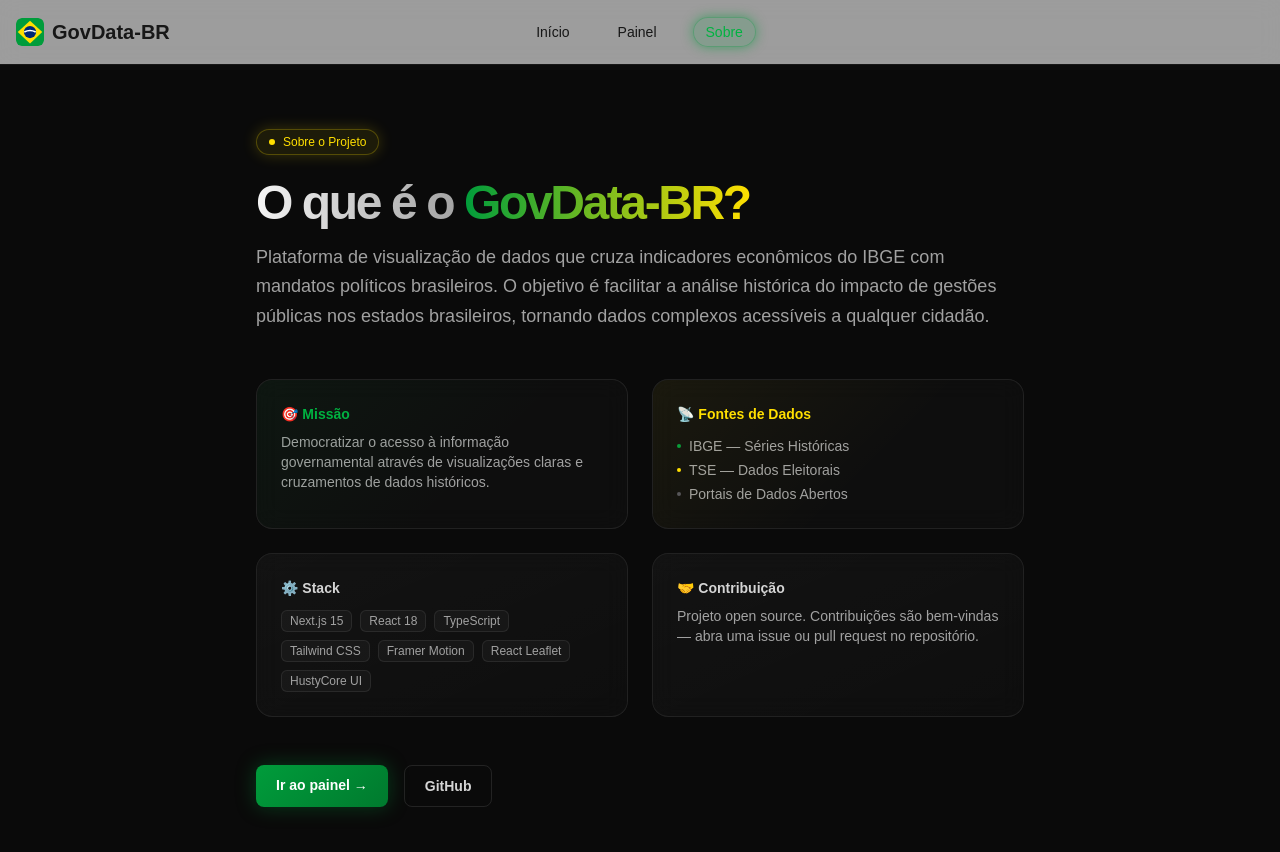
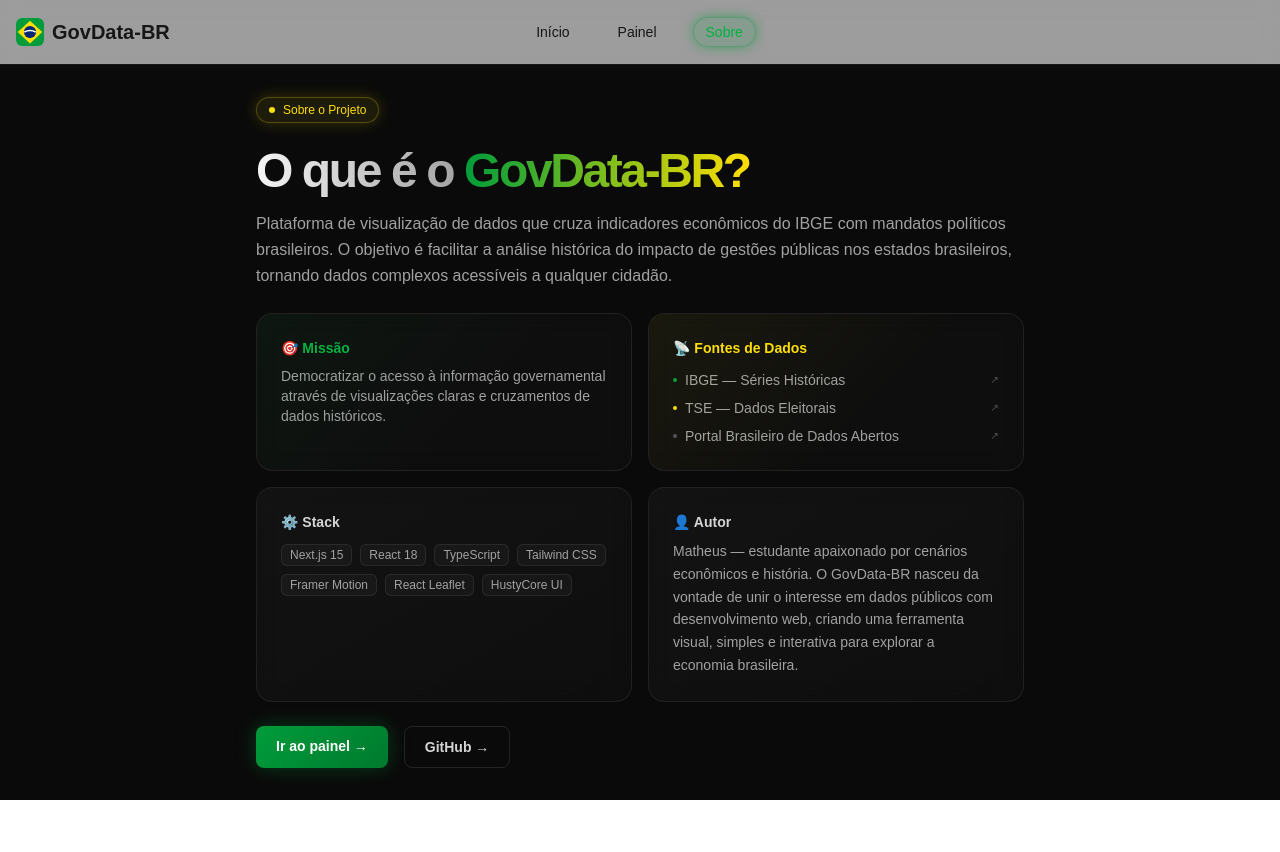
Before and after one commit to Husty-09/GovData-BR, a Next.js app: page /sobre in a window 1280 px wide. Shown: the top 852 px of the page. After the commit the page ends 800 px from the top, so only its background shows below. Built offline with nearby package versions, Linux system fonts and the light colour scheme.

Commit message:
feat: adicionar bio, links de fontes, GitHub e layout sem scroll

```diff
--- a/src/app/sobre/page.tsx
+++ b/src/app/sobre/page.tsx
@@ -37,14 +37,26 @@
 ];
 
 const fontes = [
-  { nome: "IBGE — Séries Históricas", cor: "verde" },
-  { nome: "TSE — Dados Eleitorais", cor: "amarelo" },
-  { nome: "Portais de Dados Abertos", cor: "neutro" },
+  {
+    nome: "IBGE — Séries Históricas",
+    href: "https://www.ibge.gov.br/estatisticas/downloads-estatisticas.html",
+    cor: "verde",
+  },
+  {
+    nome: "TSE — Dados Eleitorais",
+    href: "https://dadosabertos.tse.jus.br",
+    cor: "amarelo",
+  },
+  {
+    nome: "Portal Brasileiro de Dados Abertos",
+    href: "https://dados.gov.br",
+    cor: "neutro",
+  },
 ];
 
 export default function Sobre() {
   return (
-    <main className="min-h-screen bg-[#0a0a0a] px-6 pt-32 pb-20 overflow-hidden">
+    <main className="h-screen bg-[#0a0a0a] px-6 pt-24 pb-8 overflow-hidden">
 
       {/* Grid de fundo */}
       <div
@@ -109,7 +121,7 @@
         {/* Descrição */}
         <motion.p
           variants={item}
-          className="text-neutral-400 text-lg leading-relaxed mb-12"
+          className="text-neutral-400 text-base leading-relaxed mb-6"
         >
           Plataforma de visualização de dados que cruza indicadores econômicos
           do IBGE com mandatos políticos brasileiros. O objetivo é facilitar
@@ -118,13 +130,13 @@
         </motion.p>
 
         {/* Cards */}
-        <motion.div variants={item} className="grid grid-cols-1 sm:grid-cols-2 gap-6 mb-12">
+        <motion.div variants={item} className="grid grid-cols-1 sm:grid-cols-2 gap-4 mb-6">
 
           {/* Missão */}
           <motion.div
             variants={card}
-            whileHover={{ y: -4, transition: { type: "spring", stiffness: 300, damping: 24 } }}
-            className="relative overflow-hidden rounded-2xl border border-white/8 bg-white/2 backdrop-blur-md p-6 hover:bg-white/4 transition-colors duration-300"
+            whileHover={{ y: -4, backgroundColor: "rgba(0,156,59,0.08)", transition: { type: "spring", stiffness: 300, damping: 24 } }}
+            className="relative overflow-hidden rounded-2xl border border-white/8 bg-white/2 backdrop-blur-md p-6 transition-colors duration-300"
           >
             <div className="absolute inset-0 pointer-events-none" style={{ background: "linear-gradient(135deg, rgba(0,156,59,0.06) 0%, transparent 60%)" }} />
             <h3 className="text-sm font-semibold mb-2" style={{ color: "#00b341" }}>🎯 Missão</h3>
@@ -137,19 +149,27 @@
           {/* Fontes */}
           <motion.div
             variants={card}
-            whileHover={{ y: -4, transition: { type: "spring", stiffness: 300, damping: 24 } }}
-            className="relative overflow-hidden rounded-2xl border border-white/8 bg-white/2 backdrop-blur-md p-6 hover:bg-white/4 transition-colors duration-300"
+            whileHover={{ y: -4, backgroundColor: "rgba(255,223,0,0.08)", transition: { type: "spring", stiffness: 300, damping: 24 } }}
+            className="relative overflow-hidden rounded-2xl border border-white/8 bg-white/2 backdrop-blur-md p-6 transition-colors duration-300"
           >
             <div className="absolute inset-0 pointer-events-none" style={{ background: "linear-gradient(135deg, rgba(255,223,0,0.05) 0%, transparent 60%)" }} />
             <h3 className="text-sm font-semibold mb-3" style={{ color: "#ffdf00" }}>📡 Fontes de Dados</h3>
-            <ul className="space-y-1">
+            <ul className="space-y-2">
               {fontes.map((f) => (
-                <li key={f.nome} className="flex items-center gap-2 text-sm text-neutral-400">
-                  <span
-                    className="h-1 w-1 rounded-full flex-shrink-0"
-                    style={{ backgroundColor: f.cor === "verde" ? "#009c3b" : f.cor === "amarelo" ? "#ffdf00" : "#52525b" }}
-                  />
-                  {f.nome}
+                <li key={f.nome}>
+                  <a
+                    href={f.href}
+                    target="_blank"
+                    rel="noopener noreferrer"
+                    className="flex items-center gap-2 text-sm text-neutral-400 hover:text-neutral-200 transition-colors duration-150"
+                  >
+                    <span
+                      className="h-1 w-1 rounded-full flex-shrink-0"
+                      style={{ backgroundColor: f.cor === "verde" ? "#009c3b" : f.cor === "amarelo" ? "#ffdf00" : "#52525b" }}
+                    />
+                    {f.nome}
+                    <span className="text-[10px] text-neutral-600 ml-auto">↗</span>
+                  </a>
                 </li>
               ))}
             </ul>
@@ -158,10 +178,10 @@
           {/* Stack */}
           <motion.div
             variants={card}
-            whileHover={{ y: -4, transition: { type: "spring", stiffness: 300, damping: 24 } }}
-            className="relative overflow-hidden rounded-2xl border border-white/8 bg-white/2 backdrop-blur-md p-6 hover:bg-white/4 transition-colors duration-300"
+            whileHover={{ y: -4, backgroundColor: "rgba(255,255,255,0.04)", transition: { type: "spring", stiffness: 300, damping: 24 } }}
+            className="relative overflow-hidden rounded-2xl border border-white/8 bg-white/2 backdrop-blur-md p-6 transition-colors duration-300"
           >
-            <div className="absolute inset-0 bg-linear-to-br from-white/[0.02] to-transparent pointer-events-none" />
+            <div className="absolute inset-0 bg-linear-to-br from-white/2 to-transparent pointer-events-none" />
             <h3 className="text-sm font-semibold text-neutral-300 mb-3">⚙️ Stack</h3>
             <div className="flex flex-wrap gap-2">
               {stack.map((tech) => (
@@ -172,17 +192,19 @@
             </div>
           </motion.div>
 
-          {/* Contribuição */}
+          {/* Autor */}
           <motion.div
             variants={card}
-            whileHover={{ y: -4, transition: { type: "spring", stiffness: 300, damping: 24 } }}
-            className="relative overflow-hidden rounded-2xl border border-white/8 bg-white/2 backdrop-blur-md p-6 hover:bg-white/4 transition-colors duration-300"
+            whileHover={{ y: -4, backgroundColor: "rgba(255,255,255,0.04)", transition: { type: "spring", stiffness: 300, damping: 24 } }}
+            className="relative overflow-hidden rounded-2xl border border-white/8 bg-white/2 backdrop-blur-md p-6 transition-colors duration-300"
           >
-            <div className="absolute inset-0 bg-linear-to-br from-white/[0.02] to-transparent pointer-events-none" />
-            <h3 className="text-sm font-semibold text-neutral-300 mb-2">🤝 Contribuição</h3>
-            <p className="text-sm text-neutral-400">
-              Projeto open source. Contribuições são bem-vindas — abra uma
-              issue ou pull request no repositório.
+            <div className="absolute inset-0 bg-linear-to-br from-white/2 to-transparent pointer-events-none" />
+            <h3 className="text-sm font-semibold text-neutral-300 mb-2">👤 Autor</h3>
+            <p className="text-sm text-neutral-400 leading-relaxed">
+              Matheus — estudante apaixonado por cenários econômicos e história.
+              O GovData-BR nasceu da vontade de unir o interesse em dados públicos
+              com desenvolvimento web, criando uma ferramenta visual, simples e
+              interativa para explorar a economia brasileira.
             </p>
           </motion.div>
 
@@ -198,12 +220,12 @@
             Ir ao painel →
           </Link>
           <a
-            href="https://github.com/"
+            href="https://github.com/Husty-09"
             target="_blank"
             rel="noopener noreferrer"
             className="px-5 py-2.5 rounded-lg text-sm font-semibold border border-white/10 text-neutral-300 hover:bg-white/5 transition-colors duration-300"
           >
-            GitHub
+            GitHub →
           </a>
         </motion.div>
 
```
